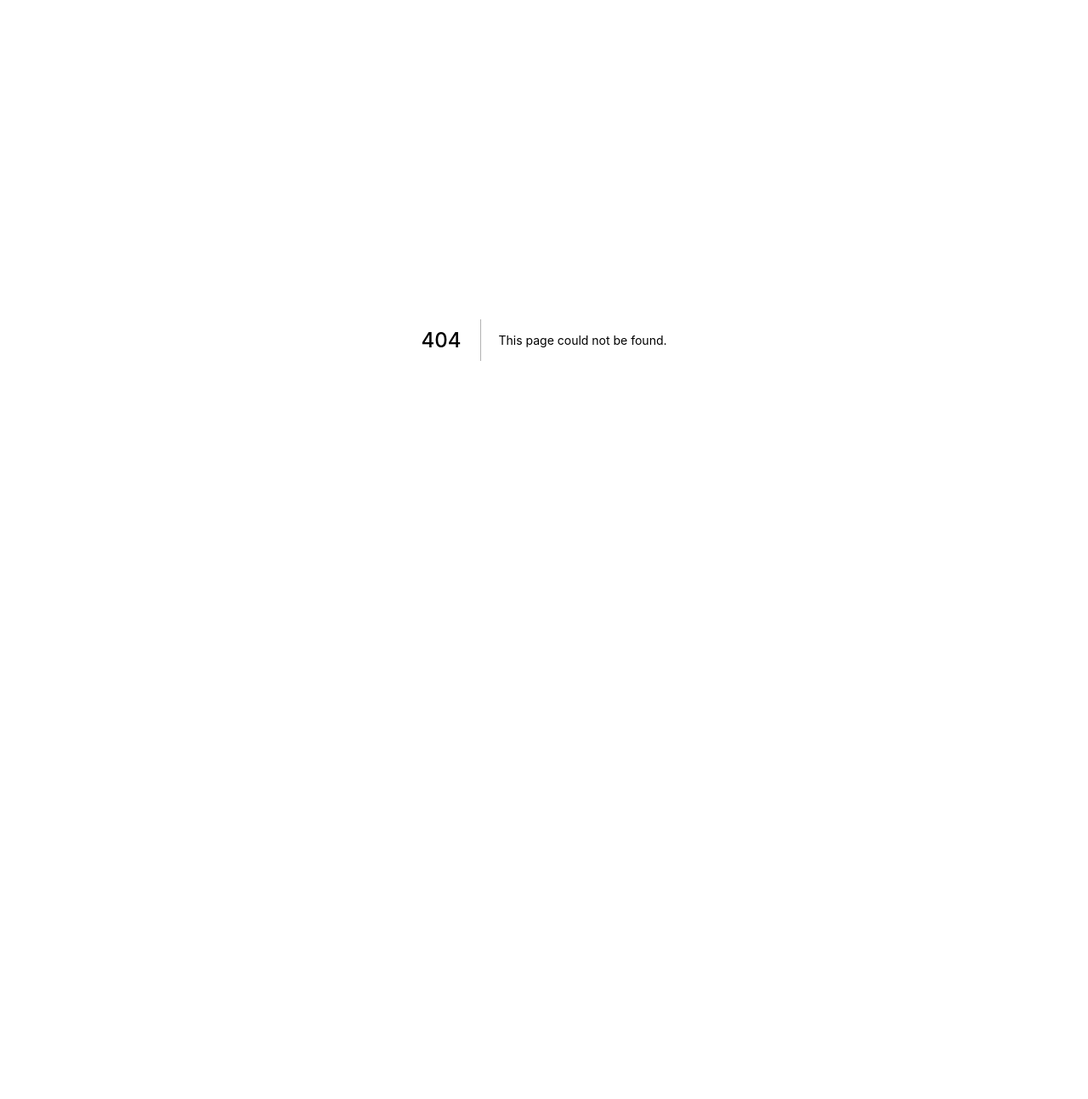
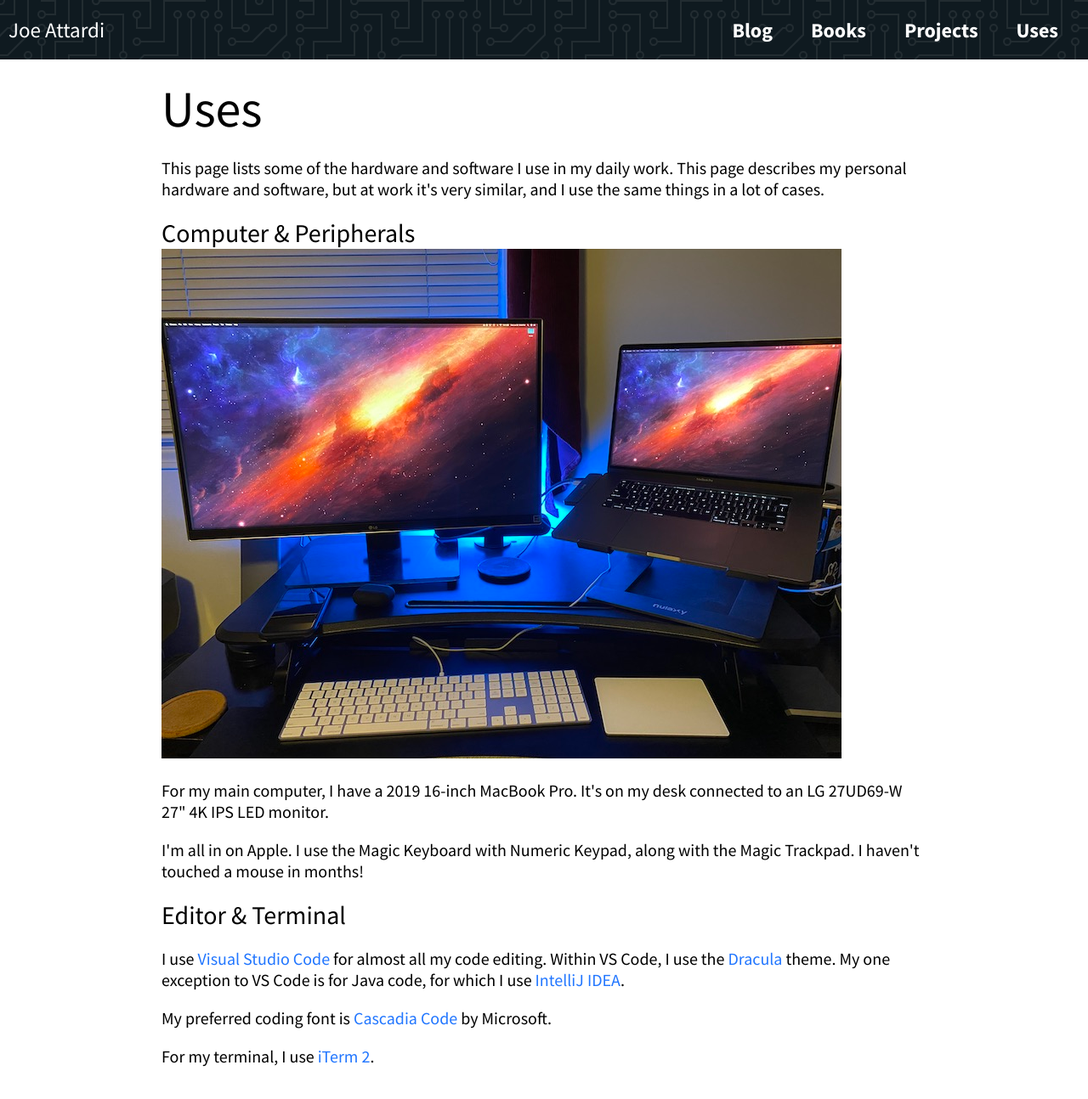
Before and after one commit to joeattardi/joeattardi.codes, a Next.js app: page /uses in a window 1280 px wide. Before the commit this address had no page. Shown: the whole page at 85% size. Before the commit the page ends 800 px from the top, so only its background shows below. Built offline with nearby package versions, Linux system fonts and the light colour scheme.

Commit message:
Add uses page

```diff
--- a/components/ContactItem.module.css
+++ b/components/ContactItem.module.css
@@ -1,5 +1,5 @@
 .contact-item {
-  font-size: 4rem;
+  font-size: 3rem;
 }
 
 .contact-item a {
--- a/components/Header.js
+++ b/components/Header.js
@@ -1,12 +1,14 @@
+import Link from 'next/link';
+
 import HeaderMenu from './HeaderMenu';
 
 import styles from './Header.module.css';
 
-export default function Header() {
+export default function Header({ animate }) {
   return (
     <header className={styles.header}>
-      <h1>Joe Attardi</h1>
-      <HeaderMenu />
+      <h1><Link href="/"><a>Joe Attardi</a></Link></h1>
+      <HeaderMenu animate={animate} />
     </header>
   );
 }
--- a/components/Header.module.css
+++ b/components/Header.module.css
@@ -17,3 +17,8 @@
   font-size: 1.25rem;
   flex-grow: 1;
 }
+
+.header a {
+  color: #ffffff;
+  text-decoration: none;
+}
--- a/components/HeaderMenu.js
+++ b/components/HeaderMenu.js
@@ -5,7 +5,7 @@ import classNames from 'classnames';
 
 import styles from './HeaderMenu.module.css';
 
-export default function HeaderMenu() {
+export default function HeaderMenu({ animate }) {
   const [isOpen, setOpen] = useState(false);
 
   function toggleMenu() {
@@ -19,6 +19,7 @@ export default function HeaderMenu() {
 
   const menuClasses = classNames({
     [styles.menu]: true,
+    [styles['no-animate']]: !animate,
     [styles.open]: isOpen
   });
 
--- a/components/HeaderMenu.module.css
+++ b/components/HeaderMenu.module.css
@@ -201,6 +201,10 @@
   .menu ul li a:active {
     background: var(--nav-hover-background);
   }
+
+  .menu.no-animate ul li {
+    animation: none !important;
+  }
 }
 
 @media (min-width: 500px) and (prefers-reduced-motion: reduce) {
--- a/components/Layout.js
+++ b/components/Layout.js
@@ -2,11 +2,13 @@ import Head from 'next/head';
 
 import Header from './Header';
 
-export default function Layout({ children }) {
+import styles from './Layout.module.css';
+
+export default function Layout({ animate = true, title, children }) {
   return (
     <div>
       <Head>
-        <title>Joe Attardi</title>
+        <title>{title ? `${title} | ` : ''} Joe Attardi</title>
         <meta name="viewport" content="initial-scale=1.0, width=device-width" />
         <link rel="icon" href="/favicon.ico" />
         <link
@@ -28,8 +30,8 @@ export default function Layout({ children }) {
         />
         <link rel="manifest" href="/site.webmanifest"></link>
       </Head>
-      <Header />
-      <main>{children}</main>
+      <Header animate={animate} />
+      <main className={styles.main}>{children}</main>
     </div>
   );
 }
--- /dev/null
+++ b/components/Layout.module.css
@@ -0,0 +1,4 @@
+.main {
+  background: var(--main-background);
+  padding: var(--main-padding);
+}
--- a/global.css
+++ b/global.css
@@ -12,6 +12,16 @@
 
   --contact-link-color: #ffffff;
   --contact-link-hover-color: #5adbff;
+
+  --main-background: #ffffff;
+  --main-padding: 1rem;
+
+  --content-max-width: 900px;
+
+  --link-color: #2176ff;
+  --link-underline-color: #31393c;
+
+  font-size: 20px;
 }
 
 body {
@@ -20,6 +30,25 @@ body {
   background: #0f1a20;
 }
 
+h1,
+h2 {
+  margin: 0;
+  font-weight: 100;
+}
+
+h1 {
+  font-size: 3rem;
+}
+
+a {
+  color: var(--link-color);
+  text-decoration: none;
+}
+
+a:hover {
+  text-decoration: underline var(--link-underline-color);
+}
+
 * {
   -webkit-tap-highlight-color: transparent;
 }
--- a/pages/index.js
+++ b/pages/index.js
@@ -12,7 +12,7 @@ export default function Home() {
       <div className={styles.container}>
         <div className={styles.hero}>
           <div className={styles.title}>
-            <img src="/joe.jpg" />
+            <img alt="My desk setup" src="/joe.jpg" />
             <div>
               <h1>Joe Attardi</h1>
               <h2>Full Stack Software Engineer</h2>
--- a/pages/index.module.css
+++ b/pages/index.module.css
@@ -34,6 +34,7 @@
   justify-content: flex-start;
   padding: 1.5rem;
   color: #ffffff;
+  margin: calc(-1 * var(--main-padding));
 }
 
 .hero .title {
@@ -67,6 +68,7 @@
   animation: header-appear 500ms;
   animation-fill-mode: both;
   text-align: center;
+  font-size: 1.2rem;
 }
 
 .contact {
--- /dev/null
+++ b/pages/uses.js
@@ -0,0 +1,57 @@
+import Layout from '../components/Layout';
+
+import styles from './uses.module.css';
+
+export default function UsesPage() {
+  return (
+    <Layout title="Uses" animate={false}>
+      <main className={styles.main}>
+        <h1>Uses</h1>
+        <p>
+          This page lists some of the hardware and software I use in my daily
+          work. This page describes my personal hardware and software, but at
+          work it's very similar, and I use the same things in a lot of cases.
+        </p>
+
+        <h2>Computer &amp; Peripherals</h2>
+        <section>
+          <img src="/desk-setup.jpg" />
+
+          <p>
+            For my main computer, I have a 2019 16-inch MacBook Pro. It's on my
+            desk connected to an LG 27UD69-W 27" 4K IPS LED monitor.
+          </p>
+
+          <p>
+            I'm all in on Apple. I use the Magic Keyboard with Numeric Keypad,
+            along with the Magic Trackpad. I haven't touched a mouse in months!
+          </p>
+        </section>
+
+        <h2>Editor &amp; Terminal</h2>
+        <section>
+          <p>
+            I use <a href="https://code.visualstudio.com">Visual Studio Code</a>{' '}
+            for almost all my code editing. Within VS Code, I use the{' '}
+            <a href="https://draculatheme.com/visual-studio-code">Dracula</a>{' '}
+            theme. My one exception to VS Code is for Java code, for which I use{' '}
+            <a href="https://www.jetbrains.com/idea/">IntelliJ IDEA</a>.
+          </p>
+
+          <p>
+            My preferred coding font is{' '}
+            <a href="https://github.com/microsoft/cascadia-code">
+              Cascadia Code
+            </a>{' '}
+            by Microsoft.
+          </p>
+
+          <p>
+            For my terminal, I use <a href="https://www.iterm2.com/">iTerm 2</a>
+            .
+          </p>
+        </section>
+      </main>
+    </Layout>
+  );
+}
--- /dev/null
+++ b/pages/uses.module.css
@@ -0,0 +1,10 @@
+.main {
+  background: #ffffff;
+  min-height: calc(100vh - var(--header-height));
+  max-width: var(--content-max-width);
+  margin: auto;
+}
+
+.main section img {
+  max-width: 100%;
+}
```
Also changed, not shown: public/desk-setup.jpg (added).
